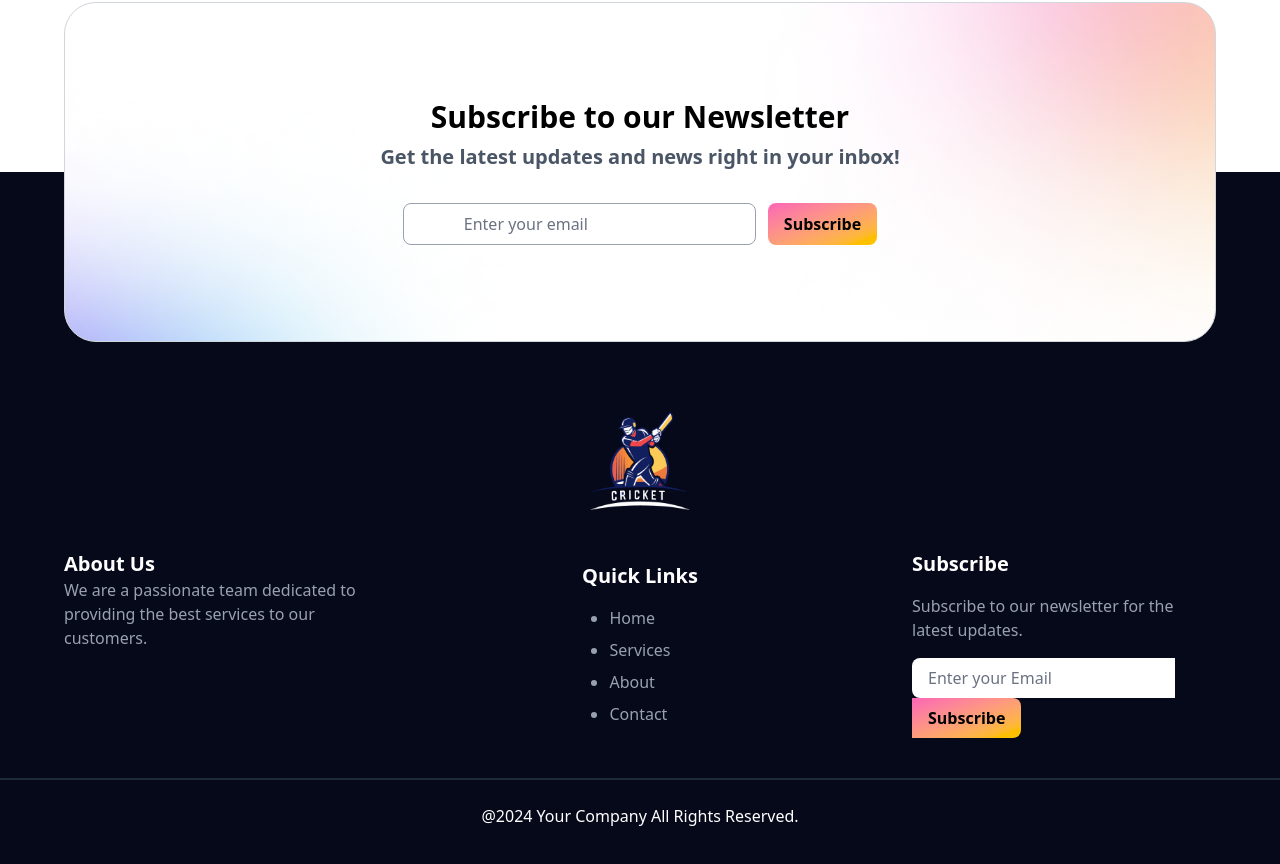
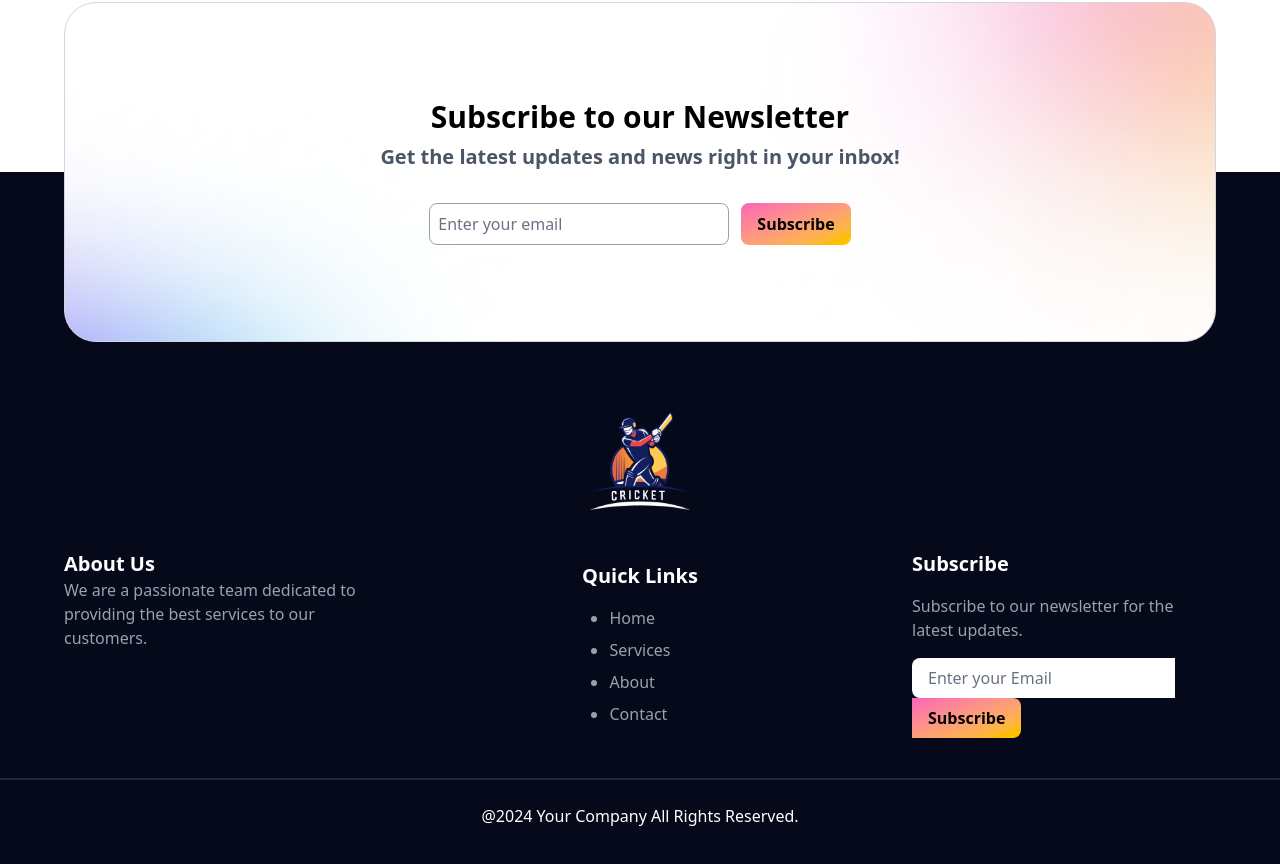
Before and after one commit to Ifaz120/a7-bpl-dream-team, a React (Vite) app: page / in a window 1280 px wide. Shown: the part 2892-3756 px from the top of the page. Built offline with nearby package versions, Linux system fonts and the light colour scheme.

Commit message:
fixed the email

```diff
--- a/src/Components/Footer/Footer.jsx
+++ b/src/Components/Footer/Footer.jsx
@@ -15,7 +15,7 @@ const Footer = () => {
         <div className="flex flex-col sm:flex-row gap-y-3 sm:gap-y-0 gap-x-3">
           <input
             placeholder="Enter your email"
-            className="border-1 bg-white border-gray-400 rounded-lg px-15 py-2 placeholder-gray-500"
+            className="border-1 bg-white border-gray-400 rounded-lg px-2 sm:w-[300px] py-2 placeholder-gray-500"
             type="email"
             name=""
             id=""
@@ -73,12 +73,7 @@ const Footer = () => {
             </div>
           </div>
         </div>
-        {/* <div>
 
-        <hr className="border-t-2 border-gray-400 w-full" />
-        <p>copyright
-        </p>
-        </div> */}
       </div>
 
       <div className="flex flex-col gap-y-6 py-10 ">
```
